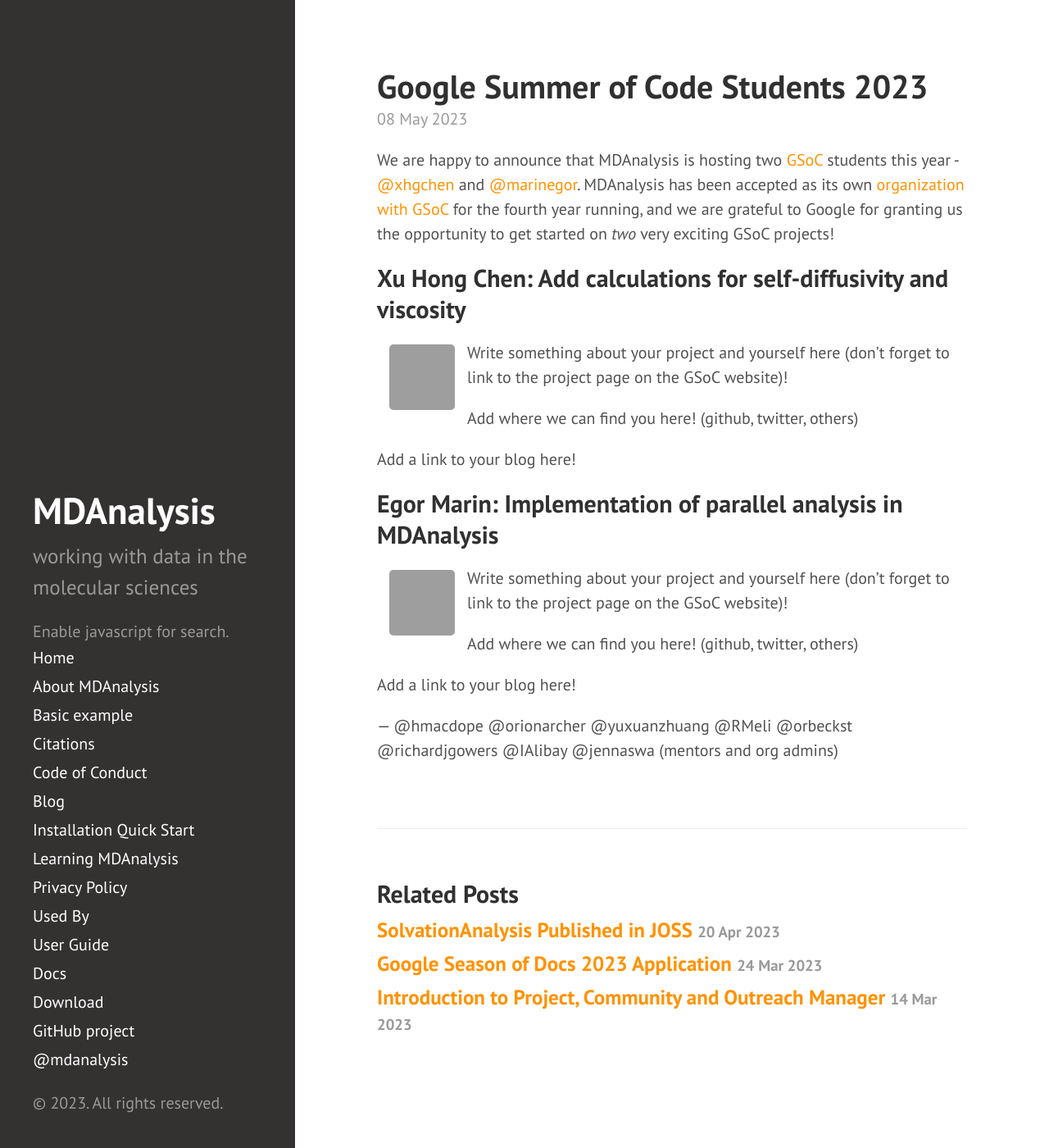
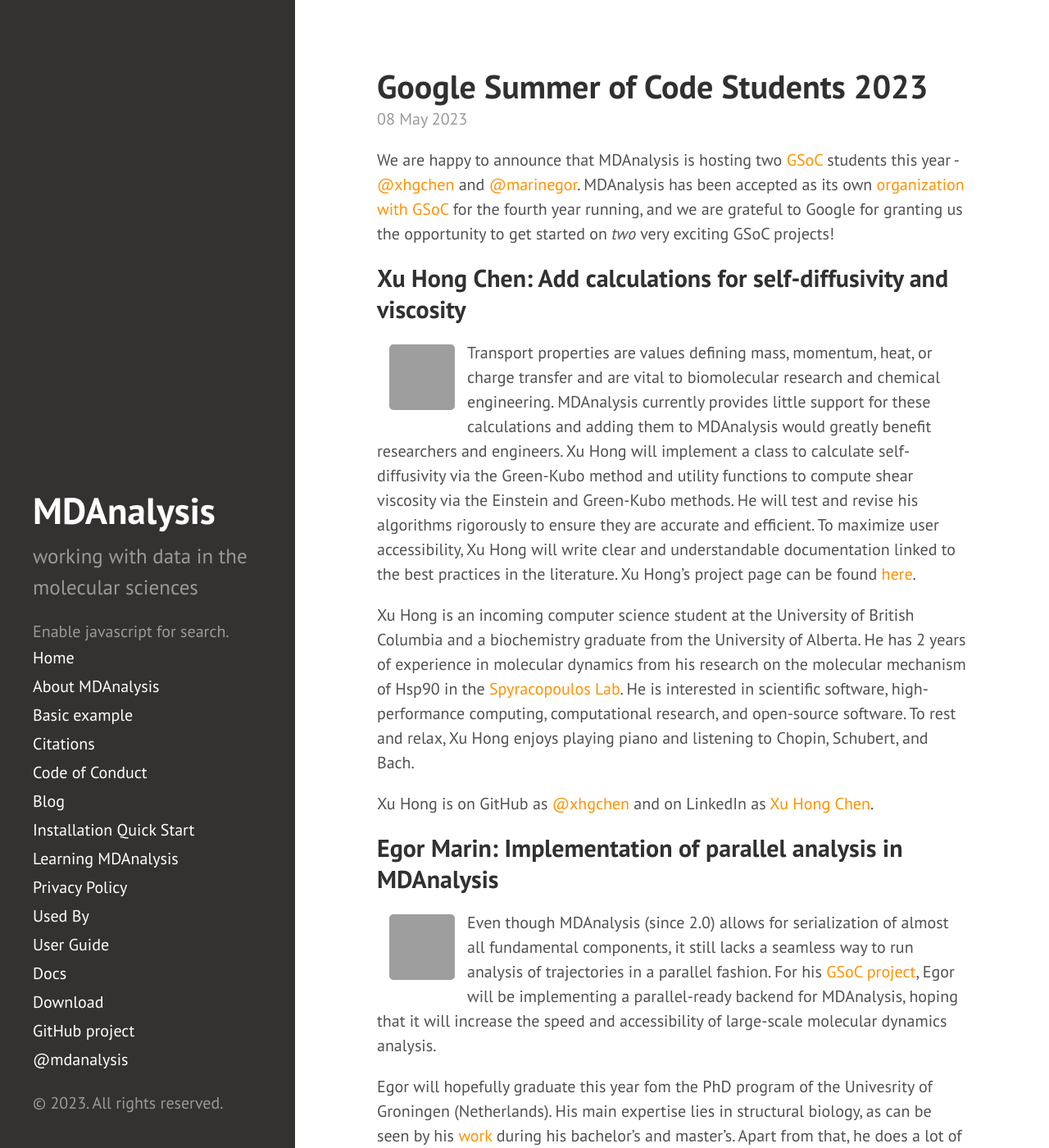
Before and after one commit to MDAnalysis/MDAnalysis.github.io, a Jekyll site: the page built from _posts/2023-05-08-gsoc-students.md, in a window 1280 px wide and 1400 px high. Shown: the whole window at 82% size. Built offline with Jekyll 4.4.1, drawn with Linux system fonts in a browser that asks for light colours; comment, search, counter and statistics services are not loaded; some of the changed text lies outside the part shown; grey boxes are pictures that could not be loaded.

Commit message:
Commit @xhgchen and @marinegor's blog details
Committing the details provided in your comments. I made a couple grammatical edits and added a link to @marinegor's GSoC project page.

```diff
--- a/_posts/2023-05-08-gsoc-students.md
+++ b/_posts/2023-05-08-gsoc-students.md
@@ -8,28 +8,28 @@ We are happy to announce that MDAnalysis is hosting two [GSoC][gsoc] students th
 ## Xu Hong Chen: Add calculations for self-diffusivity and viscosity
 
 <img
-src="Xu Hong's Picture Here"
+src="https://avatars.githubusercontent.com/u/110699064?v=4"
 title="Xu Hong Chen" alt="Xu Hong Chen"
 style="float: left; width: 110px; height: 110px; border-radius: 20px; border: 15px solid white" />
 
-Write something about your project and yourself here (don't forget to link to the project page on the GSoC website)!
+Transport properties are values defining mass, momentum, heat, or charge transfer and are vital to biomolecular research and chemical engineering. MDAnalysis currently provides little support for these calculations and adding them to MDAnalysis would greatly benefit researchers and engineers. Xu Hong will implement a class to calculate self-diffusivity via the Green-Kubo method and utility functions to compute shear viscosity via the Einstein and Green-Kubo methods. He will test and revise his algorithms rigorously to ensure they are accurate and efficient. To maximize user accessibility, Xu Hong will write clear and understandable documentation linked to the best practices in the literature. Xu Hong's project page can be found [here](https://summerofcode.withgoogle.com/programs/2023/projects/4vt9npUg).
 
-Add where we can find you here! (github, twitter, others)
+Xu Hong is an incoming computer science student at the University of British Columbia and a biochemistry graduate from the University of Alberta. He has 2 years of experience in molecular dynamics from his research on the molecular mechanism of Hsp90 in the [Spyracopoulos Lab](https://lspy.biochem.ualberta.ca/index.php). He is interested in scientific software, high-performance computing, computational research, and open-source software. To rest and relax, Xu Hong enjoys playing piano and listening to Chopin, Schubert, and Bach.
 
-Add a link to your blog here!
+Xu Hong is on GitHub as [@xhgchen](https://github.com/xhgchen) and on LinkedIn as [Xu Hong Chen](https://www.linkedin.com/in/xu-hong-chen/).
 
 ## Egor Marin: Implementation of parallel analysis in MDAnalysis
 
 <img
-src="Egor's Picture Here"
+src="https://pbs.twimg.com/profile_images/1261341752281182208/K0-9mHNm_400x400.jpg"
 title="Egor Marin" alt="Egor Marin"
 style="float: left; width: 110px; height: 110px; border-radius: 20px; border: 15px solid white" />
 
-Write something about your project and yourself here (don't forget to link to the project page on the GSoC website)!
+Even though MDAnalysis (since 2.0) allows for serialization of almost all fundamental components, it still lacks a seamless way to run analysis of trajectories in a parallel fashion. For his [GSoC project](https://summerofcode.withgoogle.com/programs/2023/projects/cOTjpLid), Egor will be implementing a parallel-ready backend for MDAnalysis, hoping that it will increase the speed and accessibility of large-scale molecular dynamics analysis.
 
-Add where we can find you here! (github, twitter, others)
+Egor will hopefully graduate this year fom the PhD program of the Univesrity of Groningen (Netherlands). His main expertise lies in structural biology, as can be seen by his [work](https://scholar.google.com/citations?user=FJbv9XcAAAAJ) during his bachelor's and master's. Apart from that, he does a lot of computer administration work, and enjoys occasional bouldering and snowboarding.
 
-Add a link to your blog here!
+You can find Egor on [github](https://github.com/marinegor) and [twitter](https://twitter.com/egor__marin), if necessary.
 
 — @hmacdope @orionarcher @yuxuanzhuang @RMeli @orbeckst @richardjgowers @IAlibay @jennaswa (mentors and org admins)
 
```
